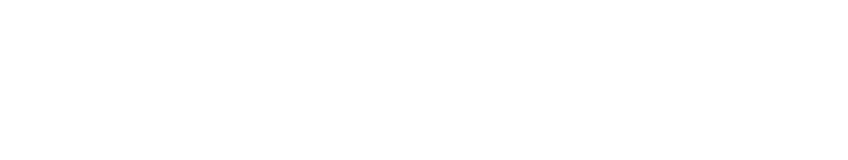
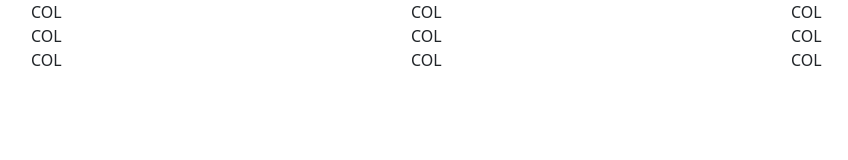
Before and after one commit to HeavensLanding/Tic-Tac-Toe-Game, a website: page index.html in a window 1280 px wide. Shown: the whole page, without its empty margins (51-899 px from the left). Drawn offline with nearby package versions, Linux system fonts and the light colour scheme.

Commit message:
added starter box

```diff
--- a/index.html
+++ b/index.html
@@ -11,6 +11,29 @@
 
 </head>
 <body>
+    <!--Bootstrap Grid-->
+    <div class="container">
+        <div class="row">
+            <div class="col">COL</div>
+            <div class="col">COL</div>
+            <div class="col">COL</div>
+        </div>
+        <div class="row">
+            <div class="col">COL</div>
+            <div class="col">COL</div>
+            <div class="col">COL</div>
+        </div>
+        <div class="row">
+            <div class="col">COL</div>
+            <div class="col">COL</div>
+            <div class="col">COL</div>
+        </div>
+    </div>
+
+
+
+
+
 
 
 
```
